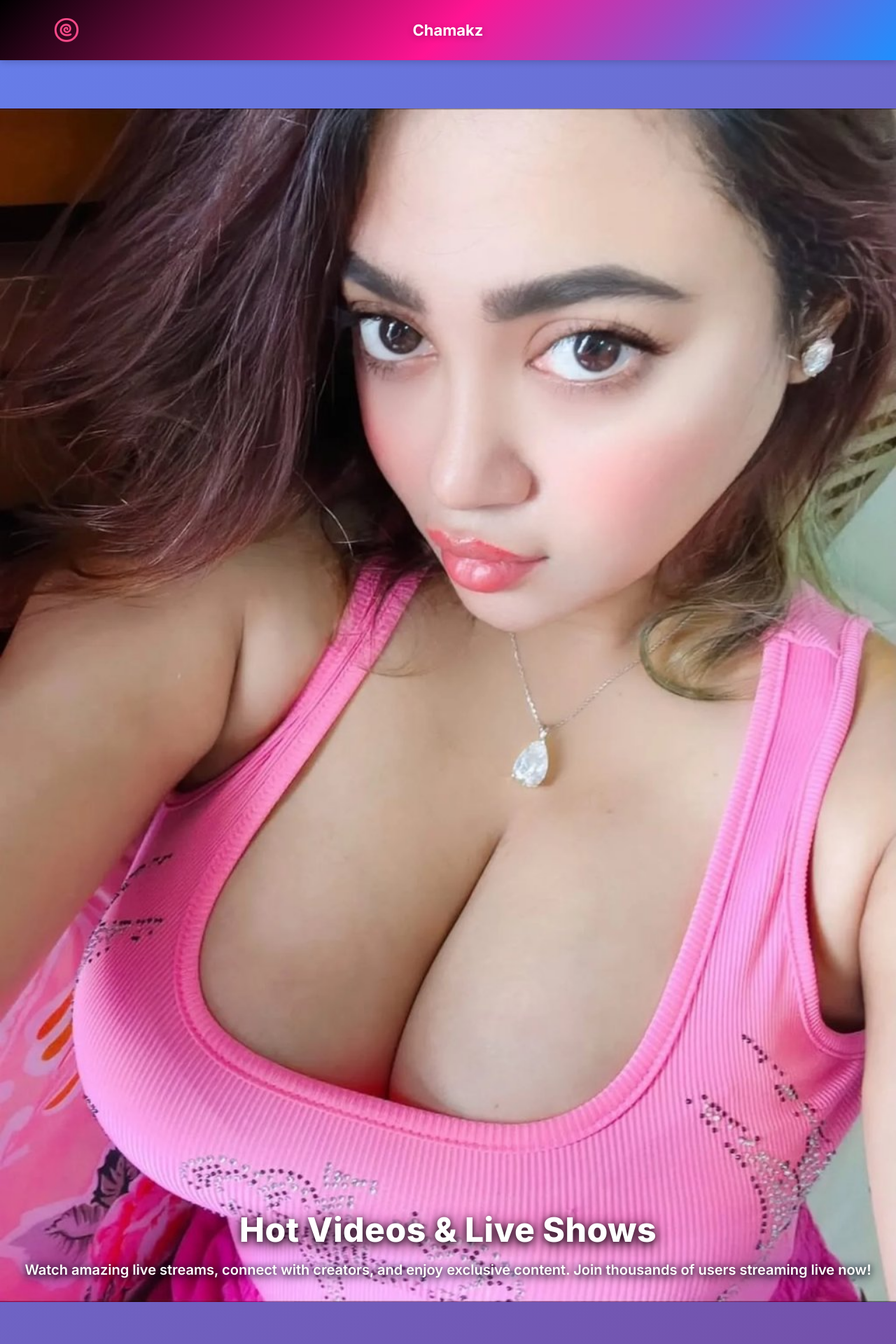
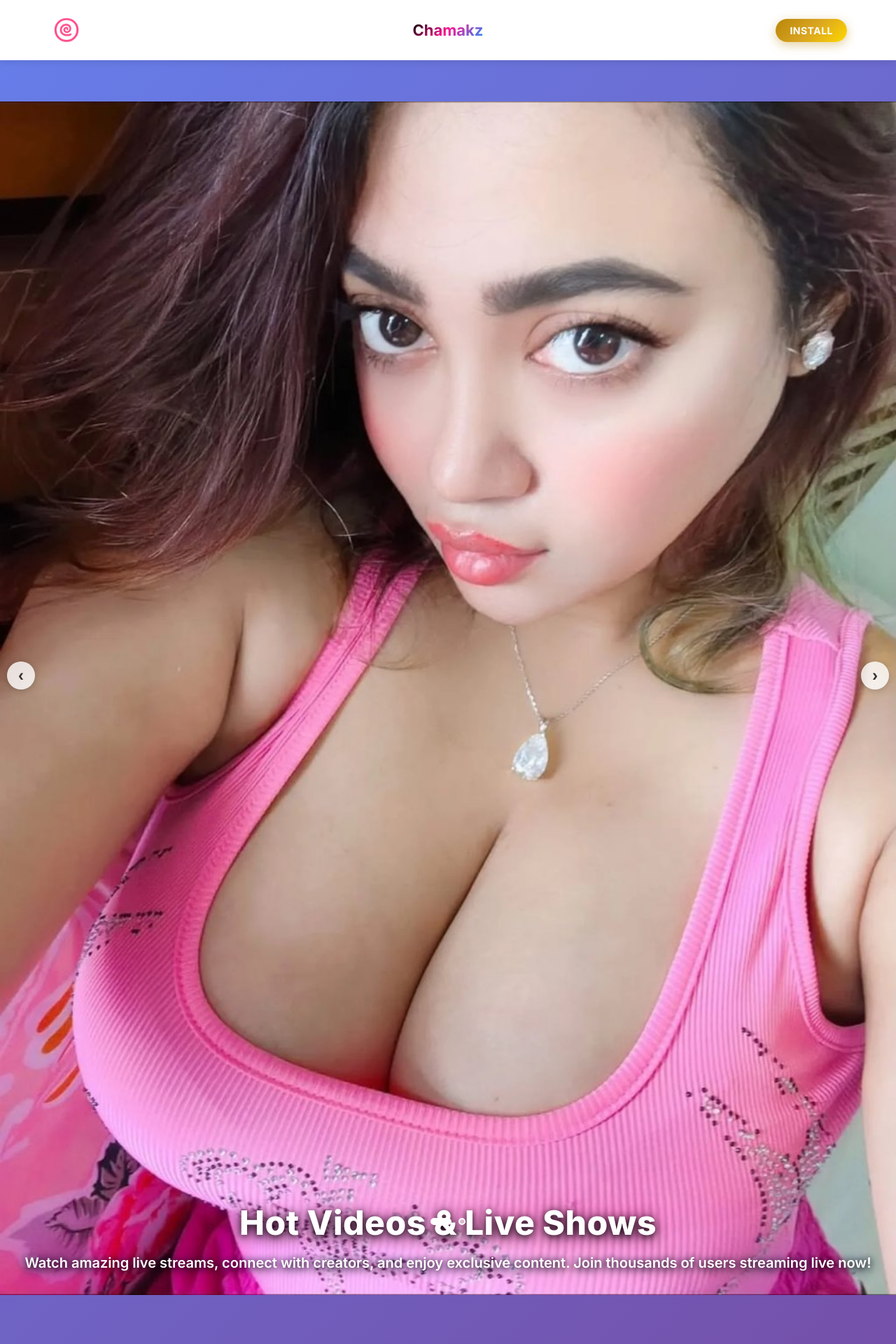
Before and after one commit to Shubhamitsingh/landingpage, a React (Vite) app: page / in a window 1280 px wide. Shown: the top 1920 px of the page at 70% size. Built offline with nearby package versions, Linux system fonts and the light colour scheme.

Commit message:
Update landing page: Add image carousel, install button, improved styling and Play Store link

```diff
--- a/src/App.css
+++ b/src/App.css
@@ -21,10 +21,10 @@
 
 /* Header Section - Mobile First */
 .header {
-  background: linear-gradient(135deg, #000000 0%, #ff1493 50%, #1e90ff 100%);
+  background: white;
   backdrop-filter: none;
-  box-shadow: 0 2px 10px rgba(0, 0, 0, 0.2);
-  padding: 15px 0;
+  box-shadow: 0 2px 10px rgba(0, 0, 0, 0.1);
+  padding: 10px 0;
   position: absolute;
   top: 0;
   left: 0;
@@ -46,9 +46,25 @@
   gap: 12px;
 }
 
-.header-spacer {
-  width: 45px;
-  height: 45px;
+.install-button {
+  display: inline-block;
+  padding: 8px 20px;
+  background: linear-gradient(135deg, #b8860b 0%, #daa520 50%, #ffd700 100%);
+  color: white;
+  font-size: 14px;
+  font-weight: 700;
+  text-decoration: none;
+  border-radius: 20px;
+  box-shadow: 0 4px 15px rgba(184, 134, 11, 0.4);
+  transition: all 0.2s ease;
+  text-transform: uppercase;
+  letter-spacing: 0.5px;
+  -webkit-tap-highlight-color: transparent;
+}
+
+.install-button:active {
+  transform: scale(0.95);
+  box-shadow: 0 2px 10px rgba(184, 134, 11, 0.5);
 }
 
 .app-name {
@@ -78,8 +94,10 @@
 .app-name {
   font-size: 20px;
   font-weight: 700;
-  color: white;
-  text-shadow: 0 2px 10px rgba(0, 0, 0, 0.3);
+  background: linear-gradient(135deg, #000000 0%, #ff1493 50%, #1e90ff 100%);
+  -webkit-background-clip: text;
+  -webkit-text-fill-color: transparent;
+  background-clip: text;
 }
 
 /* Hero Section - Mobile First */
@@ -109,7 +127,7 @@
   align-items: center;
   width: 100%;
   padding: 0;
-  padding-top: 75px;
+  padding-top: 65px;
 }
 
 .hero-image {
@@ -121,6 +139,78 @@
   object-fit: cover;
   object-position: center;
   max-width: 100%;
+  transition: opacity 0.5s ease-in-out;
+  animation: fadeIn 0.5s ease-in-out;
+}
+
+@keyframes fadeIn {
+  from {
+    opacity: 0;
+  }
+  to {
+    opacity: 1;
+  }
+}
+
+.image-nav-btn {
+  position: absolute;
+  top: 50%;
+  transform: translateY(-50%);
+  background: rgba(255, 255, 255, 0.8);
+  border: none;
+  border-radius: 50%;
+  width: 40px;
+  height: 40px;
+  font-size: 24px;
+  font-weight: bold;
+  color: #333;
+  cursor: pointer;
+  z-index: 20;
+  display: flex;
+  align-items: center;
+  justify-content: center;
+  transition: all 0.3s ease;
+  box-shadow: 0 2px 10px rgba(0, 0, 0, 0.2);
+}
+
+.image-nav-btn:hover {
+  background: rgba(255, 255, 255, 1);
+  transform: translateY(-50%) scale(1.1);
+}
+
+.image-nav-prev {
+  left: 10px;
+}
+
+.image-nav-next {
+  right: 10px;
+}
+
+.image-indicators {
+  position: absolute;
+  bottom: 100px;
+  left: 50%;
+  transform: translateX(-50%);
+  display: flex;
+  gap: 10px;
+  z-index: 20;
+}
+
+.image-indicator {
+  width: 10px;
+  height: 10px;
+  border-radius: 50%;
+  border: 2px solid white;
+  background: rgba(255, 255, 255, 0.5);
+  cursor: pointer;
+  transition: all 0.3s ease;
+  padding: 0;
+}
+
+.image-indicator.active {
+  background: white;
+  width: 30px;
+  border-radius: 5px;
 }
 
 .download-overlay {
@@ -182,7 +272,7 @@
 }
 
 .headline {
-  font-size: 32px;
+  font-size: 38px;
   font-weight: 900;
   line-height: 1.2;
   margin-bottom: 12px;
@@ -193,7 +283,7 @@
 }
 
 .description {
-  font-size: 16px;
+  font-size: 18px;
   line-height: 1.6;
   color: #ffffff;
   animation: fadeInUp 0.8s ease 0.2s both;
--- a/src/App.jsx
+++ b/src/App.jsx
@@ -1,10 +1,21 @@
-import React from 'react'
+import React, { useState } from 'react'
 import './App.css'
 
 function App() {
-  const playStoreLink = "https://play.google.com/store/apps/details?id=your.app.id" // Replace with your actual Play Store link
+  const playStoreLink = "https://play.google.com/store/apps/details?id=com.chamakz.app&pcampaignid=web_share"
   const privacyPolicyLink = "#privacy-policy" // Replace with your actual privacy policy link
   const contactEmail = "contact@yourapp.com" // Replace with your actual contact email
+
+  const images = ['/app-screenshot.jpeg', '/image2.jpeg']
+  const [currentImageIndex, setCurrentImageIndex] = useState(0)
+
+  const nextImage = () => {
+    setCurrentImageIndex((prev) => (prev + 1) % images.length)
+  }
+
+  const prevImage = () => {
+    setCurrentImageIndex((prev) => (prev - 1 + images.length) % images.length)
+  }
 
   return (
     <div className="app">
@@ -27,7 +38,14 @@ function App() {
               </div>
             </div>
             <h1 className="app-name">Chamakz</h1>
-            <div className="header-spacer"></div>
+            <a
+              href={playStoreLink}
+              target="_blank"
+              rel="noopener noreferrer"
+              className="install-button"
+            >
+              Install
+            </a>
           </div>
         </div>
       </header>
@@ -37,7 +55,7 @@ function App() {
         <div className="hero-content">
           <div className="hero-image-container">
               <img
-                src="/app-screenshot.jpeg"
+                src={images[currentImageIndex]}
                 alt="App Screenshot"
                 className="hero-image"
                 onError={(e) => {
@@ -48,6 +66,17 @@ function App() {
               <div className="image-placeholder" style={{display: 'none'}}>
                 <span>📱</span>
                 <p>App Screenshot</p>
+              </div>
+              <button className="image-nav-btn image-nav-prev" onClick={prevImage}>‹</button>
+              <button className="image-nav-btn image-nav-next" onClick={nextImage}>›</button>
+              <div className="image-indicators">
+                {images.map((_, index) => (
+                  <button
+                    key={index}
+                    className={`image-indicator ${index === currentImageIndex ? 'active' : ''}`}
+                    onClick={() => setCurrentImageIndex(index)}
+                  />
+                ))}
               </div>
               <div className="hero-text-overlay">
                 <h2 className="headline">Hot Videos & Live Shows</h2>
```
Also changed, not shown: public/image2.jpeg (added).
